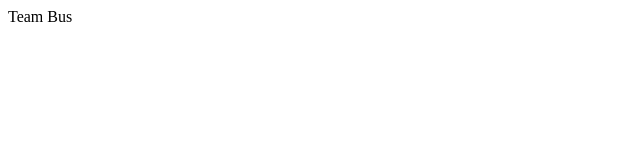
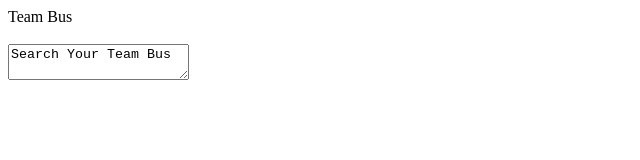
Before and after one commit to jpotesta10/teambuspro, a plain HTML site: page index.html in a window 1280 px wide. Shown: the whole page, without its empty margins (0-640 px from the left). Drawn offline with Linux system fonts and the light colour scheme.

Commit message:
Update index.html
search form

```diff
--- a/index.html
+++ b/index.html
@@ -4,3 +4,4 @@
 <br>
 <Title>Get the team info for your Bus Team whoop</Title>
 <br>
+<Form><textarea>Search Your Team Bus</textarea></Form>
```
